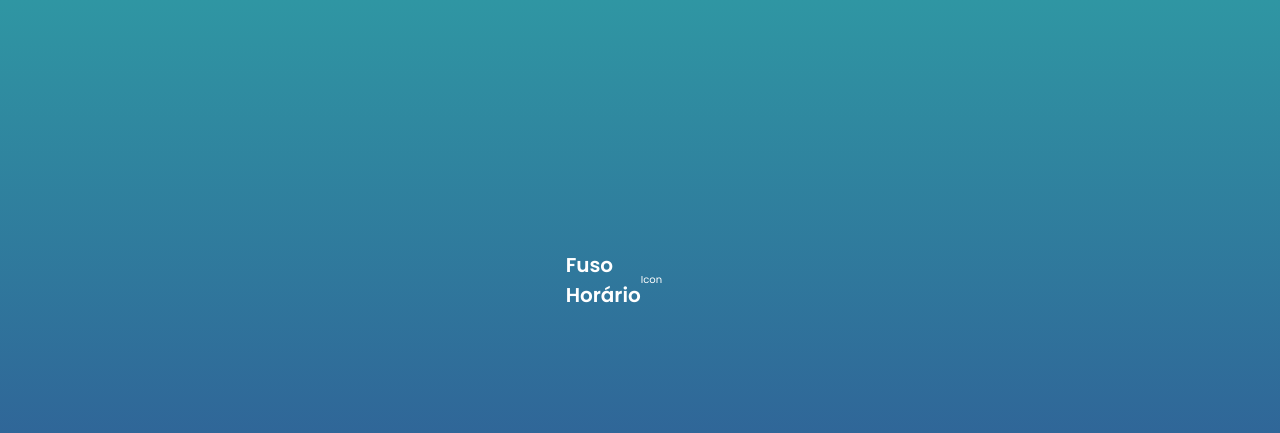
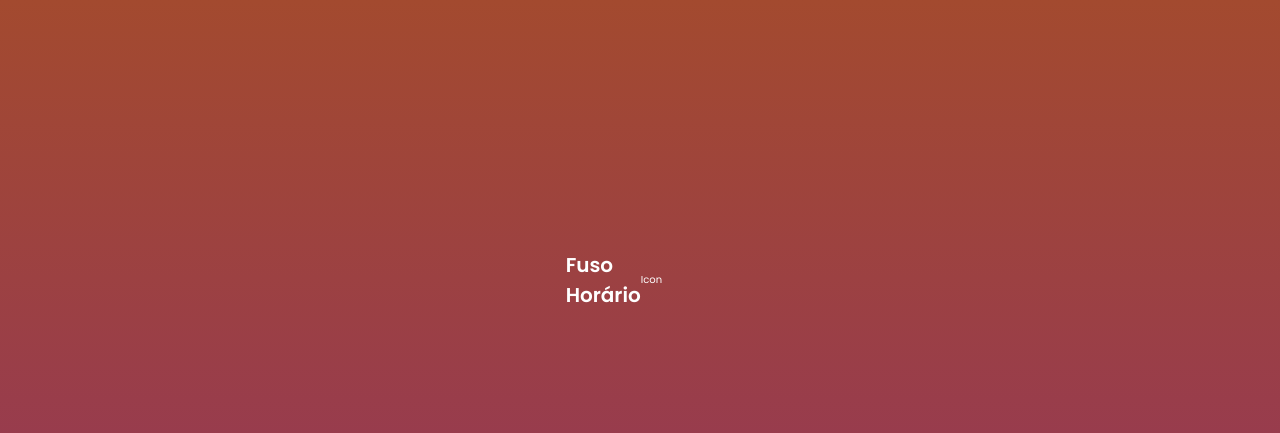
Before and after one commit to JMira84/weather_app, a plain HTML site: page index.html in a window 1280 px wide. Shown: the top 433 px of the page. Drawn offline with Linux system fonts and the light colour scheme.

Commit message:
changed background

```diff
--- a/style/style.css
+++ b/style/style.css
@@ -16,7 +16,7 @@ body {
     flex-direction: column;
     align-items: center;
     height: 100vh;
-    background: linear-gradient(rgb(47,150,163), rgb(48,62,143));
+    background: linear-gradient(rgb(163, 74, 47), rgb(143, 48, 102));
     font-family: 'Poppins', sans-serif;
     color: #fff;
 }
```
